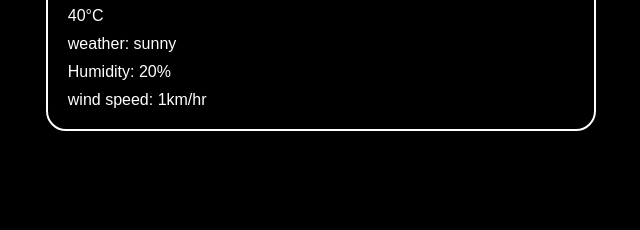
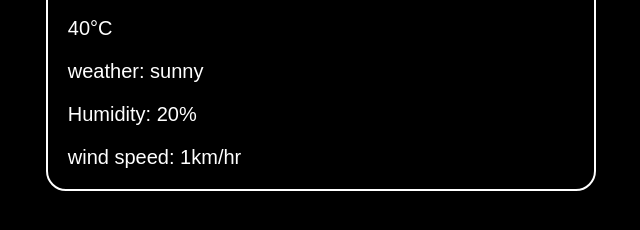
Before and after one commit to gsaurabhaxioned/weatherforcast, a plain HTML site: page index.html in a window 1280 px wide. Shown: the part 164-394 px from the top of the page, without its empty margins (319-959 px from the left). Drawn offline with Linux system fonts and the light colour scheme; no server answers.

Commit message:
styling of span in weather box changed

```diff
--- a/assets/css/style.css
+++ b/assets/css/style.css
@@ -188,8 +188,9 @@ main {
 }
 
 .weather span {
-  margin-top: 10px;
+  margin-top: 20px;
   display: block;
+  font-size: 20px;
 }
 
 
```
